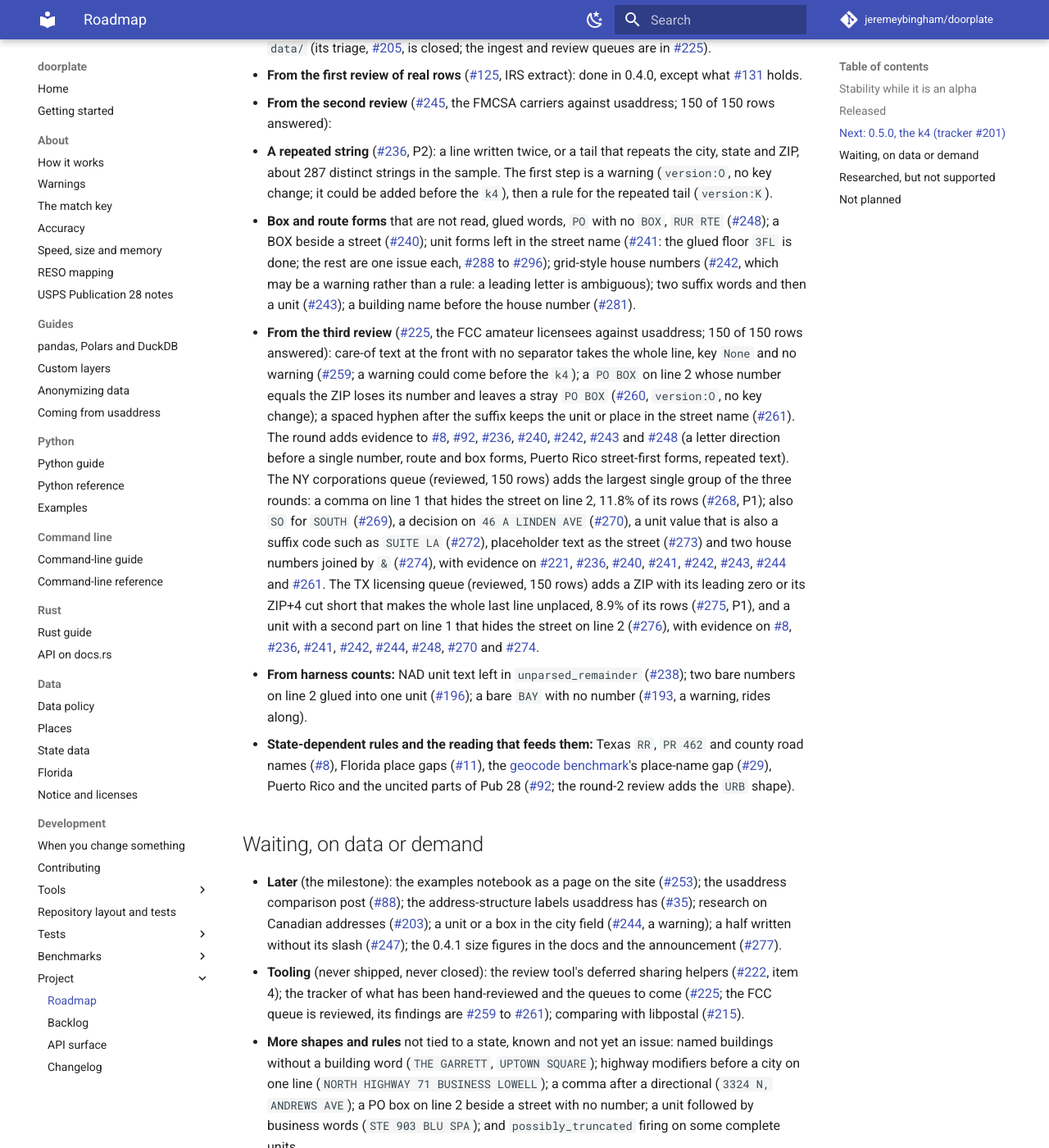
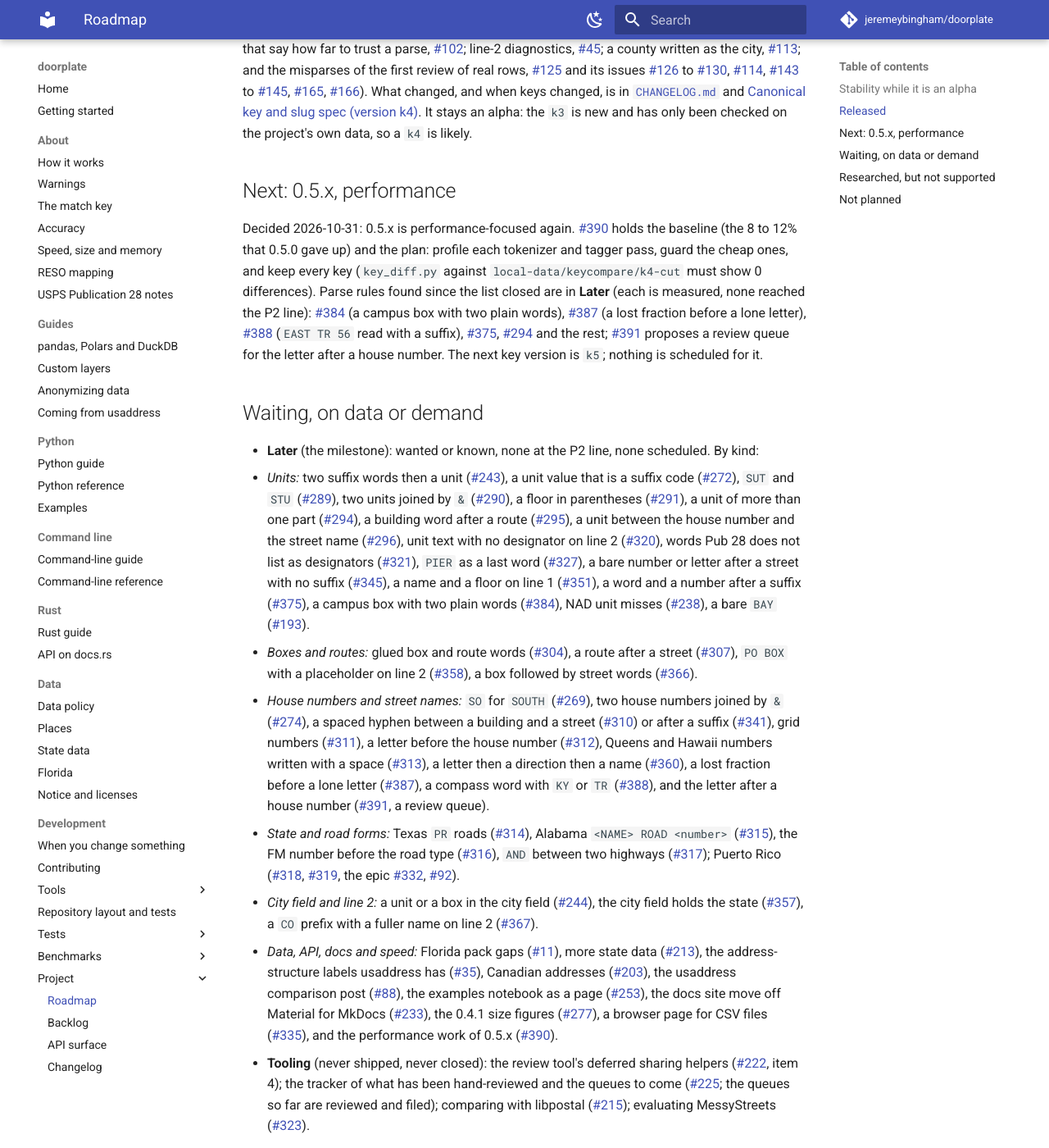
Before and after one commit to jeremeybingham/doorplate, an MkDocs documentation site: the page built from docs/roadmap.md, in a window 1280 px wide and 1400 px high, scrolled down 1789 px. Shown: the whole window at 82% size. Built offline with MkDocs 1.6.1 and Material for MkDocs 9.7.7, drawn with Linux system fonts in a browser that asks for light colours; comment, search, counter and statistics services are not loaded; some of the changed text lies outside the part shown.

Commit message:
Release documents for 0.5.0: CHANGELOG, roadmap, backlog, a post draft
Co-Authored-By: Claude Sonnet 5.5 <noreply@anthropic.com>

```diff
--- a/docs/backlog.md
+++ b/docs/backlog.md
@@ -3,7 +3,7 @@
 How the open issues are sorted, what the labels and milestones mean, and how work moves from an issue to a
 release. The current plan is in [`roadmap.md`](roadmap.md); this page is the rules. It replaces the
 definitions that lived in the body of issue #103 (the backlog review), which now only holds its history.
-**Last reviewed 2026-10-28 (#237, #255, #225), against the issues up to #277.**
+**Last reviewed 2026-10-31 (#201, #298, the 0.5.0 release), against the issues up to #391.**
 
 ## The release plan
 
@@ -15,9 +15,9 @@ project has no users and the foundation went quickly; it saves a version and a r
 |---|---|---|
 | **0.4.0** | **Phase 1, the foundation:** the architecture (state data folded into the core, an extension-ready lexicon) and the breaking API cleanup, with the key unchanged (`k2`) and no parsing changes. **Phase 2, the `k3`:** the parser rules already listed in #138, key-affecting or not (warnings and diagnostics included), cut together; the list is closed (see "Scope" below) | Phase 1 ends at the **checkpoint**: zero key differences with 0.3.1 over the large sources, and those keys frozen as the baseline. The release: the measured before and after against that baseline, in [`key-format.md`](key-format.md) ("Changing the key"). The checkpoint passed on 2026-10-23 (commit `1819acd`: zero differences over 36.9M rows) |
 | **0.4.x** | **Tooling, documentation and extensibility**, no key change, released as **0.4.1** (decided 2026-10-27): the custom layer (#3), the anonymizer (#105), `doorplate.compat` (#36), faster columns (#24), harness scorers (#112), review tool v2 (#132), per-state counts (#53), the documentation site (#107, #229) and coverage (#211): all done and released as 0.4.1 on 2026-10-28 (the site, #107 and #229, was closed 2026-10-28; what follows the release is #252). Milestone closed after #252 |  Tracker #200; the release checklist in `CONTRIBUTING.md` |
-| **0.5.0** | The next key-changing release, the `k4`: the parser rules that change keys (#131 first, then the evidence from the three reviews of real rows: #236, #238, #240 to #243, #248, #259 to #261, #268 to #270, #272 to #276; and #196, #29, #11, #8, #92, #221; #193 rides along). Held until the 0.4.x work has produced evidence, which it has | Tracker #201; the measured before and after against the `k3` keys, as for the `k3` |
-| **Later** | Wanted, not planned for a release: new API surface, anything waiting on demand or a decision (#35, #88, #203, #244, #247, #277) | |
-| **Tooling** | Tooling that is not planned for a release (the harness, review tool, benchmarks and CI items waiting for a rule or a decision): never shipped, never closed. Now holds #215 (libpostal), #222 (the review helpers still deferred), #225 (the review tracker) | |
+| **0.5.0** | The key-changing release, the `k4`: the parser rules that change keys, from the reviews of real rows and the harness counts; **released 2026-10-31** (the list was closed once #247 merged; the rules and their counts are in the changelog). Milestone closed after the release | Tracker #201 (closed with the release); the measured before and after against the `k3` keys, the probes and the full Netsyms run on 0.4.1 and on the cut |
+| **Later** | Wanted or known, not planned for a release: new API surface, parse rules below the P2 line, anything waiting on demand or a decision. The list by kind is in [`roadmap.md`](roadmap.md), "Waiting" (#11, #35, #88, #92, #193, #203, #213, #233, #238, #243, #244, #253, #269, #272, #274, #277, #289 to #291, #294 to #296, #304, #307, #310 to #321, #327, #332, #335, #341, #345, #351, #357, #358, #360, #366, #367, #375, #384, #387, #388, #390, #391) | |
+| **Tooling** | Tooling that is not planned for a release (the harness, review tool, benchmarks and CI items waiting for a rule or a decision): never shipped, never closed. Now holds #215 (libpostal), #222 (the review helpers still deferred), #225 (the review tracker), #323 (MessyStreets) | |
 
 `main` is the 0.4 line. It carries the last released version (`0.4.1` now) until the release pull request sets the next one; there is no
 `-dev` suffix between releases (decided 2026-10-28), so a build from `main` reports the last released version. There is no 0.3.2. The project has no users, so a release is not made for a minor
--- a/docs/roadmap.md
+++ b/docs/roadmap.md
@@ -1,11 +1,11 @@
 # Roadmap
 
 What is planned, what depends on what, and what is deliberately not planned.
-`doorplate` 0.4.1 is an alpha. Priorities follow the data people bring: the more real,
+`doorplate` 0.5.0 is an alpha. Priorities follow the data people bring: the more real,
 messy addresses it sees, the sooner the items below that need them can happen. To send
 some, see [Sharing messy data](../CONTRIBUTING.md#sharing-messy-data).
 
-**Last reviewed 2026-10-28, against the issues up to #277.** The rules for the labels, the milestones and the order are in
+**Last reviewed 2026-10-31, against the issues up to #391.** The rules for the labels, the milestones and the order are in
 [`backlog.md`](backlog.md); the two trackers are #200 (0.4.x) and #201 (0.5.0, the `k4`).
 
 ## Stability while it is an alpha
@@ -19,6 +19,17 @@ some, see [Sharing messy data](../CONTRIBUTING.md#sharing-messy-data).
   and are not guaranteed for yours.
 
 ## Released
+
+**0.5.0 (2026-10-31)**, the `k4` (tracker #201): the parser rules that change keys, cut together and measured row by row. Keys changed: store the `k4:`
+prefix and re-parse to re-key. The rules came from four reviews of real rows (the IRS extract, the FMCSA carriers, the FCC amateur licensees, the NY
+corporations and the Boston, NC voter and campus-box queues): a name or recipient text around the street, boxes and routes written oddly or glued,
+units left in the street name, a letter after the house number, a half written without its slash, a repeated line, care-of text in front, spelled-out
+house numbers, a nearly right ZIP, and the warnings `repeated_text`, `zip_repaired` and `non_us_address`. What changed and the measured counts per rule
+are in [`CHANGELOG.md`](../CHANGELOG.md); the `k4` against the frozen `k3` keys of 0.4.0 changes 127,869 of 36,920,703 keys (0.35%).
+
+The release was proved with probes and a full run: one probe per open issue (35 of 35 open rule issues have a probe or a written reason), counted on 0.4.1 and
+on the cut over 146.6 million Netsyms rows and the seven large sources; the suite's whole-address score rises from 92.3% to 93.4%, the Florida one-line
+check and the geocode `city_diff` do not move, and `parse` is 8 to 12% slower ([`benchmarks.md`](benchmarks.md), "0.4.1 to 0.5.0").
 
 **0.4.1 (2026-10-28)**, decided 2026-10-27: everything done in 0.4.x, with **no key change and no parse-rule change** (a custom layer changes parsing only when one is loaded): tooling, documentation and extensibility (tracker #200).
 
@@ -43,35 +54,31 @@ the first review of real rows, #125 and its issues #126 to #130, #114, #143 to #
 changed, is in [`CHANGELOG.md`](../CHANGELOG.md) and [`key-format.md`](key-format.md). It stays an alpha: the `k3` is new and has only
 been checked on the project's own data, so a `k4` is likely.
 
-## Next: 0.5.0, the `k4` (tracker #201)
+## Next: 0.5.x, performance
 
-The key-changing rules, cut together once the 0.4.x tooling has produced evidence (it has: three reviews of real rows: #125, closed, #245 and #225). Nothing is
-scheduled; each rule needs a source, an invented corpus case, and a row-by-row measurement against the frozen `k3` keys.
-
-- **Research first** (it may produce more issues, or none): campus boxes, box and route typos and recipient text after the suffix (#131); spelled-out
-  building numbers (#221); more state data, and whether it is needed (#213); the Virginia SCC and Boston SAM data now in `local-data/` (its triage, #205, is closed; the ingest and review queues are in #225).
-- **From the first review of real rows** (#125, IRS extract): done in 0.4.0, except what #131 holds.
-- **From the second review** (#245, the FMCSA carriers against usaddress; 150 of 150 rows answered):
-  - **A repeated string** (#236, P2): a line written twice, or a tail that repeats the city, state and ZIP, about 287 distinct strings in the sample. The first step is a
-    warning (`version:O`, no key change; it could be added before the `k4`), then a rule for the repeated tail (`version:K`).
-  - **Box and route forms** that are not read, glued words, `PO` with no `BOX`, `RUR RTE` (#248); a BOX beside a street (#240);
-    unit forms left in the street name (#241: the glued floor `3FL` is done; the rest are one issue each, #288 to #296); grid-style house numbers (#242, which may be a warning rather than a rule: a leading letter is ambiguous); two suffix words and then a unit (#243); a building name before the house number (#281).
-- **From the third review** (#225, the FCC amateur licensees against usaddress; 150 of 150 rows answered): care-of text at the front with no separator takes the whole line,
-  key `None` and no warning (#259; a warning could come before the `k4`); a `PO BOX` on line 2 whose number equals the ZIP loses its number and leaves a stray `PO BOX` (#260, `version:O`,
-  no key change); a spaced hyphen after the suffix keeps the unit or place in the street name (#261). The round adds evidence to #8, #92, #236, #240, #242, #243 and #248
-  (a letter direction before a single number, route and box forms, Puerto Rico street-first forms, repeated text). The NY corporations queue (reviewed, 150 rows) adds the largest single group of the three rounds: a comma on line 1 that hides the street on line 2, 11.8% of its rows (#268, P1); also `SO` for `SOUTH` (#269), a decision on `46 A LINDEN AVE` (#270), a unit value that is also a suffix code such as `SUITE LA` (#272), placeholder text as the street (#273) and two house numbers joined by `&` (#274), with evidence on #221, #236, #240, #241, #242, #243, #244 and #261. The TX licensing queue (reviewed, 150 rows) adds a ZIP with its leading zero or its ZIP+4 cut short that makes the whole last line unplaced, 8.9% of its rows (#275, P1), and a unit with a second part on line 1 that hides the street on line 2 (#276), with evidence on #8, #236, #241, #242, #244, #248, #270 and #274.
-- **From harness counts:** NAD unit text left in `unparsed_remainder` (#238); two bare numbers on line 2 glued into one unit (#196); a bare `BAY` with no number
-  (#193, a warning, rides along).
-- **State-dependent rules and the reading that feeds them:** Texas `RR`, `PR 462` and county road names (#8), Florida place gaps (#11), the
-  [geocode benchmark](https://github.com/zhengcongyin/geocoding-address-parsing-benchmark)'s place-name gap (#29), Puerto Rico and the uncited parts of Pub 28 (#92; the round-2
-  review adds the `URB` shape).
+Decided 2026-10-31: 0.5.x is performance-focused again. #390 holds the baseline (the 8 to 12% that 0.5.0 gave up) and the plan: profile each tokenizer and
+tagger pass, guard the cheap ones, and keep every key (`key_diff.py` against `local-data/keycompare/k4-cut` must show 0 differences). Parse rules found
+since the list closed are in **Later** (each is measured, none reached the P2 line): #384 (a campus box with two plain words), #387 (a lost fraction
+before a lone letter), #388 (`EAST TR 56` read with a suffix), #375, #294 and the rest; #391 proposes a review queue for the letter after a house
+number. The next key version is `k5`; nothing is scheduled for it.
 
 ## Waiting, on data or demand
 
-- **Later** (the milestone): the examples notebook as a page on the site (#253); the usaddress comparison post (#88); the address-structure labels usaddress has (#35); research on Canadian addresses (#203);
-  a unit or a box in the city field (#244, a warning); a half written without its slash (#247); the 0.4.1 size figures in the docs and the announcement (#277).
+- **Later** (the milestone): wanted or known, none at the P2 line, none scheduled. By kind:
+  - *Units:* two suffix words then a unit (#243), a unit value that is a suffix code (#272), `SUT` and `STU` (#289), two units joined by `&` (#290), a floor in parentheses (#291), a
+    unit of more than one part (#294), a building word after a route (#295), a unit between the house number and the street name (#296), unit text with no designator on line 2 (#320),
+    words Pub 28 does not list as designators (#321), `PIER` as a last word (#327), a bare number or letter after a street with no suffix (#345), a name and a floor on line 1 (#351),
+    a word and a number after a suffix (#375), a campus box with two plain words (#384), NAD unit misses (#238), a bare `BAY` (#193).
+  - *Boxes and routes:* glued box and route words (#304), a route after a street (#307), `PO BOX` with a placeholder on line 2 (#358), a box followed by street words (#366).
+  - *House numbers and street names:* `SO` for `SOUTH` (#269), two house numbers joined by `&` (#274), a spaced hyphen between a building and a street (#310) or after a suffix (#341), grid numbers (#311),
+    a letter before the house number (#312), Queens and Hawaii numbers written with a space (#313), a letter then a direction then a name (#360), a lost fraction before a lone letter (#387),
+    a compass word with `KY` or `TR` (#388), and the letter after a house number (#391, a review queue).
+  - *State and road forms:* Texas `PR` roads (#314), Alabama `<NAME> ROAD <number>` (#315), the FM number before the road type (#316), `AND` between two highways (#317); Puerto Rico (#318, #319, the epic #332, #92).
+  - *City field and line 2:* a unit or a box in the city field (#244), the city field holds the state (#357), a `CO` prefix with a fuller name on line 2 (#367).
+  - *Data, API, docs and speed:* Florida pack gaps (#11), more state data (#213), the address-structure labels usaddress has (#35), Canadian addresses (#203), the usaddress comparison post (#88), the examples notebook as a page (#253),
+    the docs site move off Material for MkDocs (#233), the 0.4.1 size figures (#277), a browser page for CSV files (#335), and the performance work of 0.5.x (#390).
 - **Tooling** (never shipped, never closed): the review tool's deferred sharing helpers (#222, item 4); the tracker of what has been hand-reviewed and the
-  queues to come (#225; the FCC queue is reviewed, its findings are #259 to #261); comparing with libpostal (#215).
+  queues to come (#225; the queues so far are reviewed and filed); comparing with libpostal (#215); evaluating MessyStreets (#323).
 - **More shapes and rules** not tied to a state, known and not yet an issue: named buildings without a building word (`THE GARRETT`, `UPTOWN SQUARE`);
   highway modifiers before a city on one line
   (`NORTH HIGHWAY 71 BUSINESS LOWELL`); a comma after a directional (`3324 N, ANDREWS AVE`); a PO box on line 2 beside a street with no number; a unit
```
Also changed, not shown: CHANGELOG.md (+4 -0 lines), site/_drafts/2026-10-31-doorplate-0-5-0.md (added).
